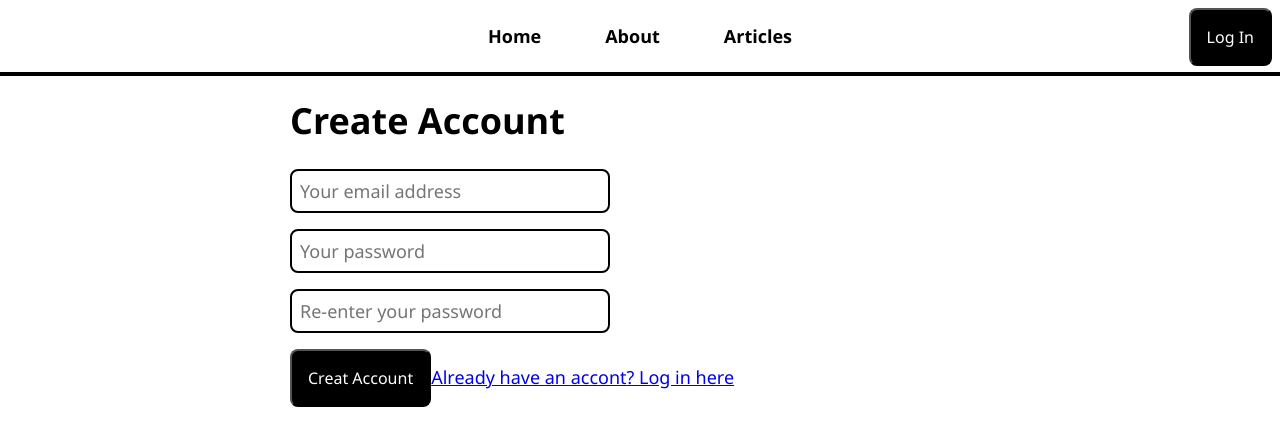
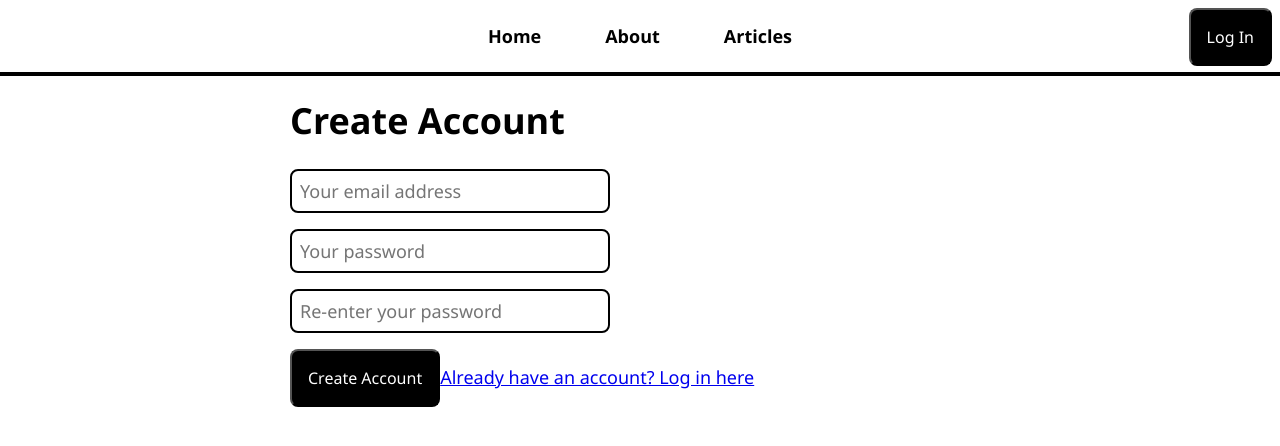
Before and after one commit to sherelynn-baguioso/react, a React (Create React App) app in the folder my-blog/: page /create-account in a window 1280 px wide. Shown: the top 446 px of the page. Built offline with nearby package versions, Linux system fonts and the light colour scheme; no server answers.

Commit message:
Fix spelling

```diff
--- a/my-blog/src/pages/CreateAccountPage.js
+++ b/my-blog/src/pages/CreateAccountPage.js
@@ -45,8 +45,8 @@ const CreateAccountPage = () => {
         value={confirmPassword}
         onChange={(e) => setConfirmPassword(e.target.value)}
       />
-      <button onClick={createAccount}>Creat Account</button>
-      <Link to="/login">Already have an accont? Log in here</Link>
+      <button onClick={createAccount}>Create Account</button>
+      <Link to="/login">Already have an account? Log in here</Link>
     </>
   )
 }
```
